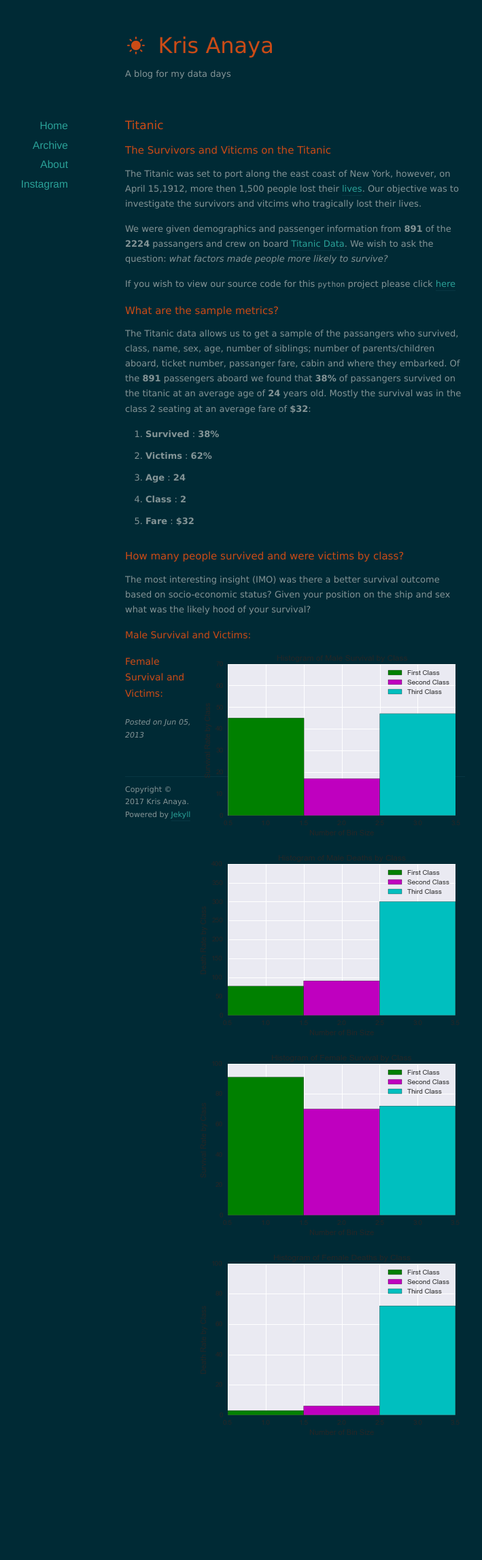
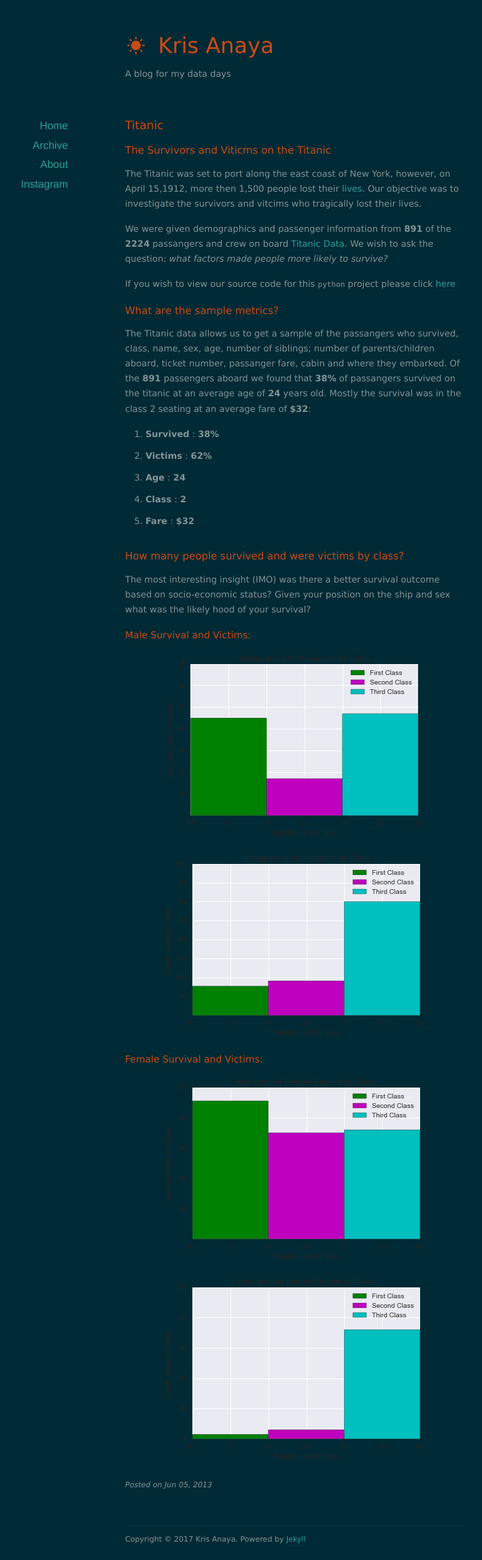
Before and after one commit to krismanaya/krismanaya.github.io, a Jekyll site: the page built from _posts/2013-06-05-welcome-to-jekyll.markdown, in a window 1280 px wide. Shown: the whole page at 68% size, without its empty margins (206-915 px from the left). Built offline with Jekyll 4.4.1, drawn with Linux system fonts in a browser that asks for light colours; nearby versions of some CDN libraries; before the commit the page ends 2133 px from its top, so only the background shows below that.

Commit message:
center image

```diff
--- a/_posts/2013-06-05-welcome-to-jekyll.markdown
+++ b/_posts/2013-06-05-welcome-to-jekyll.markdown
@@ -26,10 +26,10 @@ The most interesting insight (IMO) was there a better survival outcome based on
 
 ### Male Survival and Victims:
 
-<img src="/images/MS.png" class="right"/>
-<img src="/images/MD.png" class="right"/>
+<img src="/images/MS.png" class="center"/>
+<img src="/images/MD.png" class="center"/>
 
 ### Female Survival and Victims:
 
-<img src="/images/FS.png" class="right"/>
-<img src="/images/FD.png" class="right"/>
+<img src="/images/FS.png" class="center"/>
+<img src="/images/FD.png" class="center"/>
```
